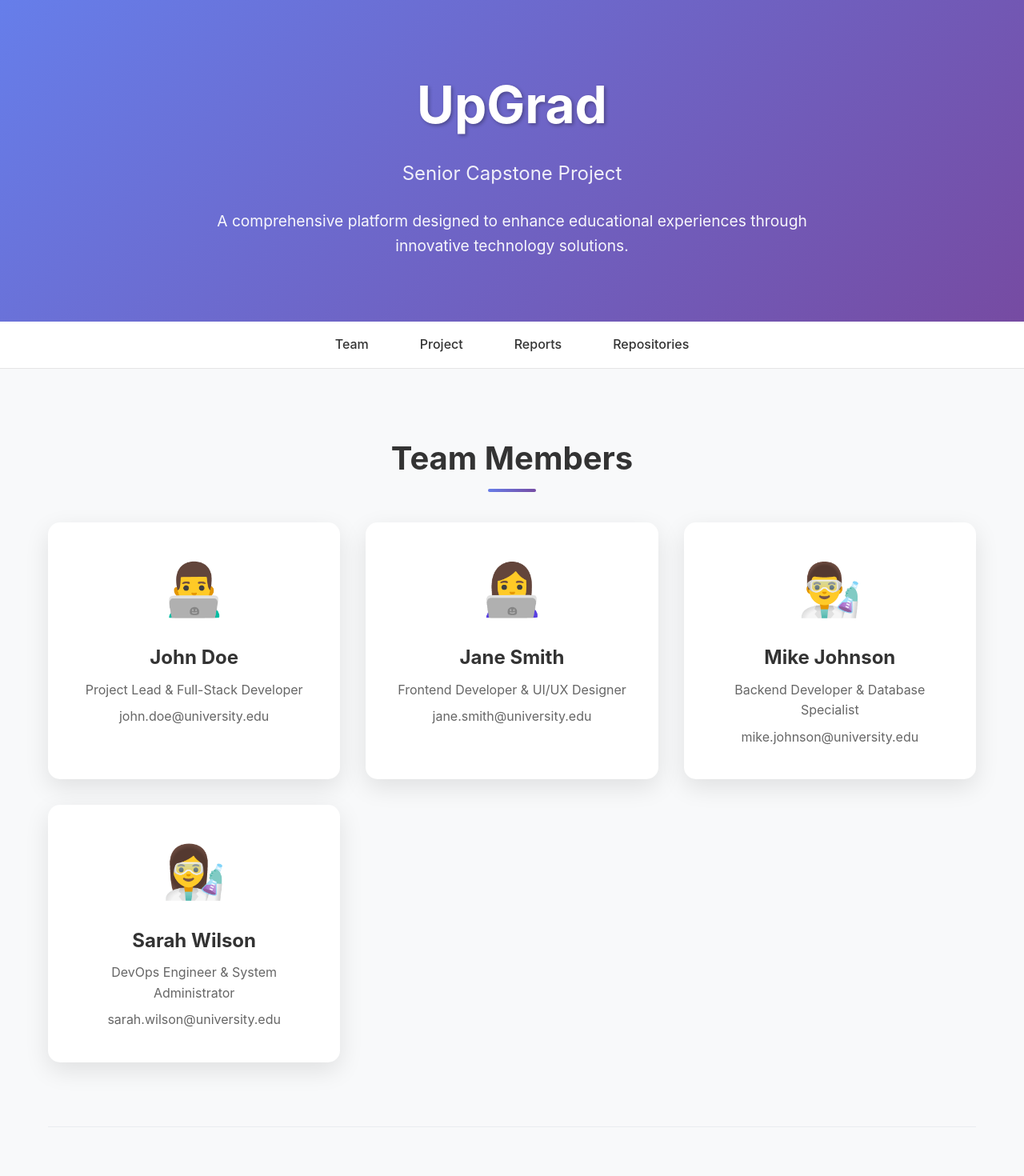
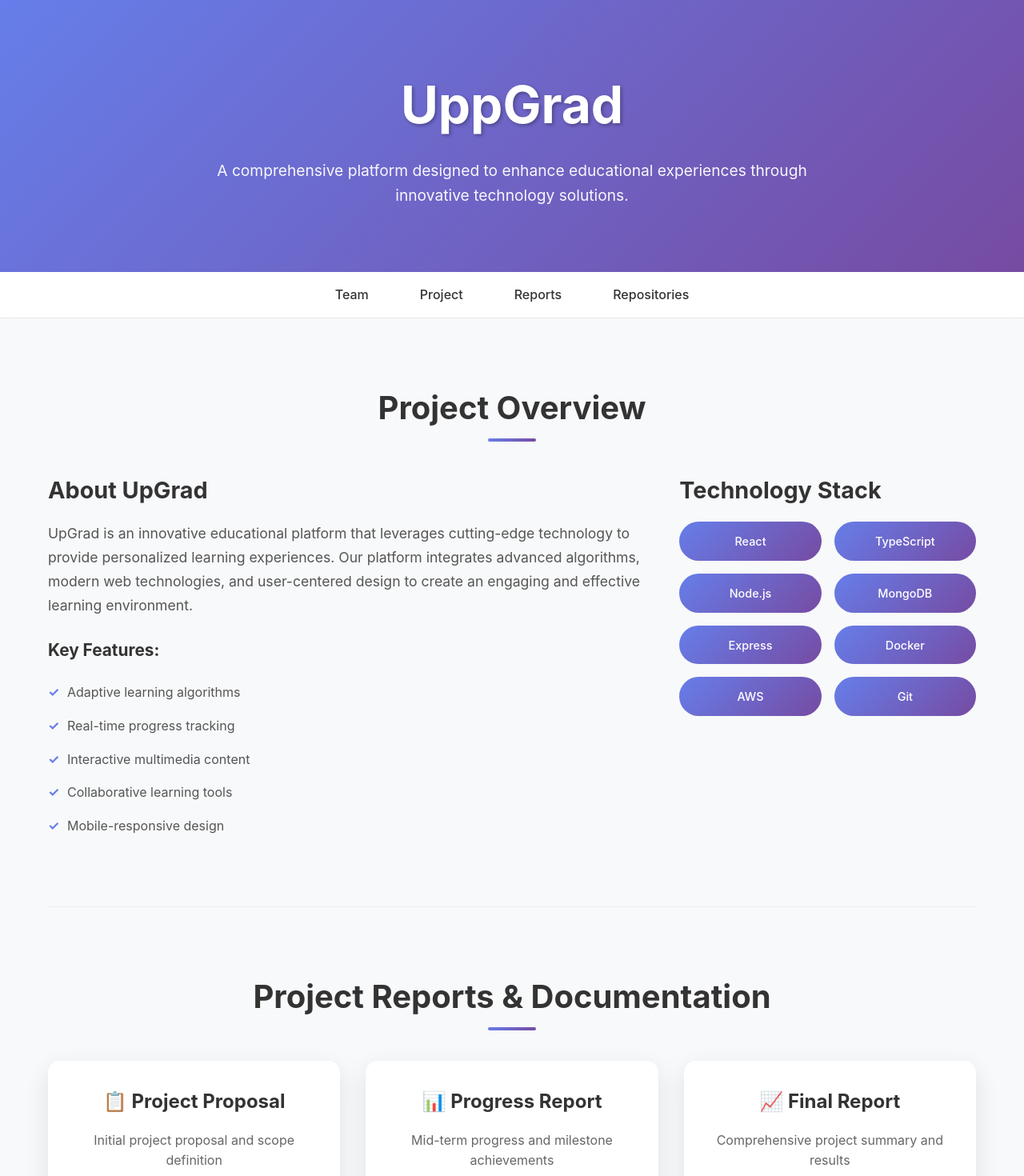
Before and after one commit to uppGrad/uppgrad.github.io, a React (Vite) app: page / in a window 1280 px wide. Shown: the top 1470 px of the page at 80% size. Built offline with nearby package versions, Linux system fonts and the light colour scheme.

Commit message:
fix: placeholders

```diff
--- a/index.html
+++ b/index.html
@@ -2,7 +2,6 @@
 <html lang="en">
   <head>
     <meta charset="UTF-8" />
-    <link rel="icon" type="image/svg+xml" href="/vite.svg" />
     <meta name="viewport" content="width=device-width, initial-scale=1.0" />
     <meta name="description" content="UpGrad - Senior Capstone Project. A comprehensive platform designed to enhance educational experiences through innovative technology solutions." />
     <meta name="keywords" content="upgrad, senior project, capstone, education, technology, react, typescript" />
--- a/package.json
+++ b/package.json
@@ -1,10 +1,10 @@
 {
-  "name": "upgrad-website",
+  "name": "uppgrad",
   "private": true,
   "version": "1.0.0",
   "description": "UpGrad Senior Capstone Project Website",
   "type": "module",
-  "homepage": "https://your-username.github.io/upgrad-website",
+  "homepage": "https://uppgrad.github.io",
   "scripts": {
     "dev": "vite",
     "build": "tsc -b && vite build",
--- a/src/App.css
+++ b/src/App.css
@@ -30,12 +30,6 @@
   font-weight: 700;
   margin-bottom: 1rem;
   text-shadow: 2px 2px 4px rgba(0,0,0,0.3);
-}
-
-.project-subtitle {
-  font-size: 1.5rem;
-  margin-bottom: 1.5rem;
-  opacity: 0.9;
 }
 
 .project-description {
--- a/src/App.tsx
+++ b/src/App.tsx
@@ -6,8 +6,7 @@
       {/* Header Section */}
       <header className="header">
         <div className="container">
-          <h1 className="project-title">UpGrad</h1>
-          <p className="project-subtitle">Senior Capstone Project</p>
+          <h1 className="project-title">UppGrad</h1>
           <p className="project-description">
             A comprehensive platform designed to enhance educational experiences through innovative technology solutions.
           </p>
@@ -30,35 +29,7 @@
       <main className="main">
         <div className="container">
           {/* Team Section */}
-          <section id="team" className="section">
-            <h2>Team Members</h2>
-            <div className="team-grid">
-              <div className="team-member">
-                <div className="member-avatar">👨‍💻</div>
-                <h3>John Doe</h3>
-                <p>Project Lead & Full-Stack Developer</p>
-                <p>john.doe@university.edu</p>
-              </div>
-              <div className="team-member">
-                <div className="member-avatar">👩‍💻</div>
-                <h3>Jane Smith</h3>
-                <p>Frontend Developer & UI/UX Designer</p>
-                <p>jane.smith@university.edu</p>
-              </div>
-              <div className="team-member">
-                <div className="member-avatar">👨‍🔬</div>
-                <h3>Mike Johnson</h3>
-                <p>Backend Developer & Database Specialist</p>
-                <p>mike.johnson@university.edu</p>
-              </div>
-              <div className="team-member">
-                <div className="member-avatar">👩‍🔬</div>
-                <h3>Sarah Wilson</h3>
-                <p>DevOps Engineer & System Administrator</p>
-                <p>sarah.wilson@university.edu</p>
-              </div>
-            </div>
-          </section>
+
 
           {/* Project Overview */}
           <section id="project" className="section">
@@ -137,14 +108,44 @@
             </div>
           </section>
 
+          <section id="team" className="section">
+            <h2>Team Members</h2>
+            <div className="team-grid">
+              <div className="team-member">
+                <div className="member-avatar">👨‍💻</div>
+                <h3>Ali Özhavala</h3>
+                <p>ali.ozhavala@ug.bilkent.edu.tr</p>
+              </div>
+              <div className="team-member">
+                <div className="member-avatar">👩‍💻</div>
+                <h3>Begüm Filiz Öz</h3>
+                <p>filiz.oz@ug.bilkent.edu.tr</p>
+              </div>
+              <div className="team-member">
+                <div className="member-avatar">👨‍💻</div>
+                <h3>Bertan Turgut</h3>
+                <p>bertan.turgut@ug.bilkent.edu.tr</p>
+              </div>
+              <div className="team-member">
+                <div className="member-avatar">👨‍💻</div>
+                <h3>Emre Uçar</h3>
+                <p>emre.ucar@ug.bilkent.edu.tr</p>
+              </div>
+              <div className="team-member">
+                <div className="member-avatar">👨‍💻</div>
+                <h3>Koray Sevil</h3>
+                <p>koray.sevil@ug.bilkent.edu.tr</p>
+              </div>
+            </div>
+          </section>
+
         </div>
       </main>
 
       {/* Footer */}
       <footer className="footer">
         <div className="container">
-          <p>&copy; 2024 UpGrad Senior Capstone Project. All rights reserved.</p>
-          <p>Built with React, TypeScript, and Vite</p>
+          <p>&copy; 2025 UpGrad Senior Project. All rights reserved.</p>
         </div>
       </footer>
       </div>
```
